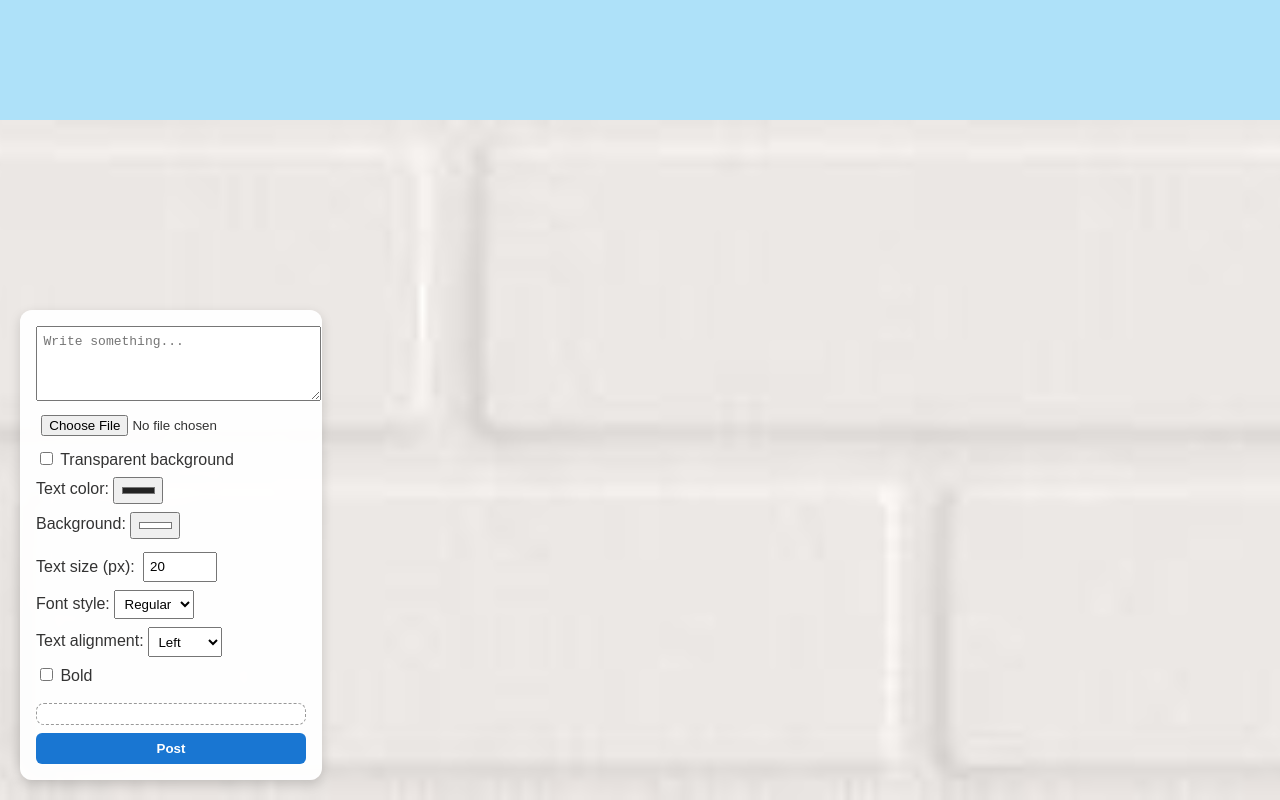
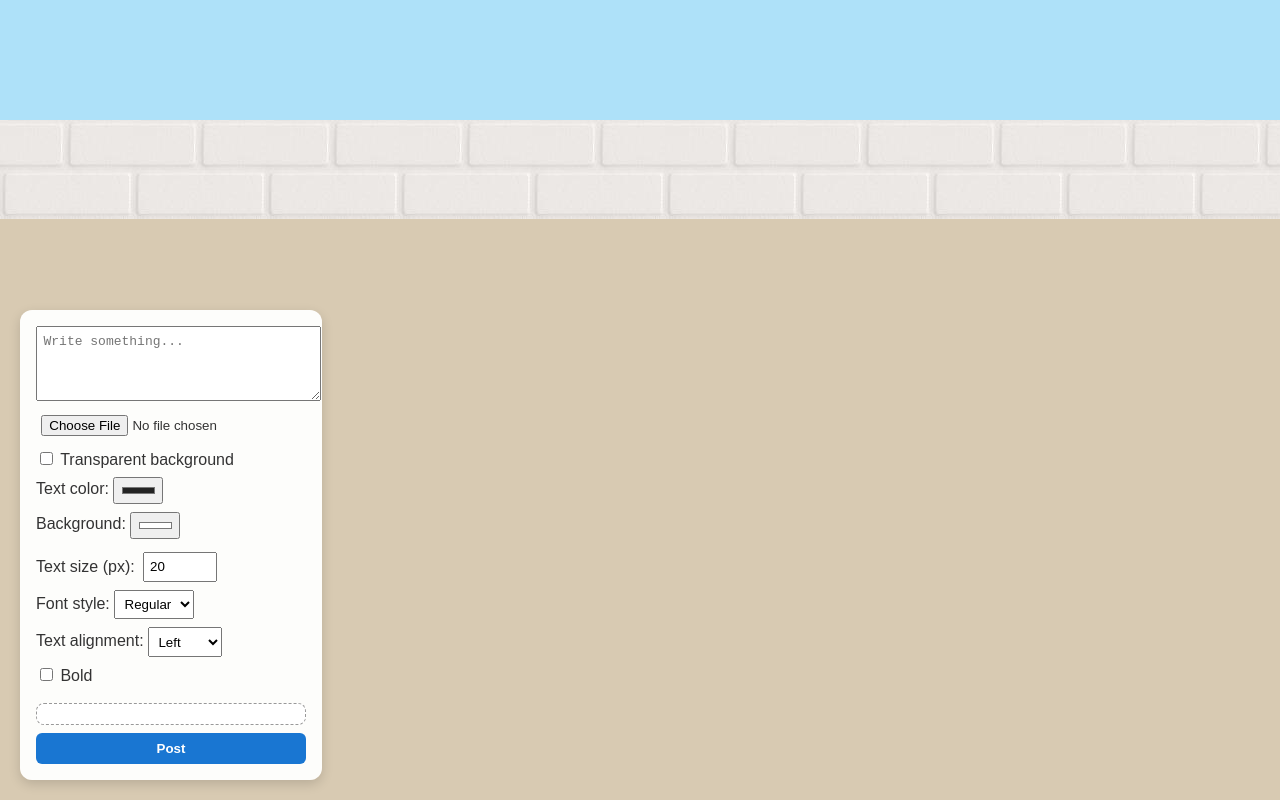
Before and after one commit to tomartir/The-Wall, a website: page index.html in a window 1280 px wide. Drawn offline with Linux system fonts and the light colour scheme; no server answers.

Commit message:
Update styles.css

```diff
--- a/styles.css
+++ b/styles.css
@@ -34,7 +34,6 @@ html, body {
   background-image: url('wall.jpg');
   background-repeat: repeat-x;
   background-position: 0 0;
-  background-size: auto 100%;
 
   -ms-overflow-style: none;
 }
@@ -48,7 +47,7 @@ html, body {
   flex-direction: row;
   gap: 1em;
   padding: 1em;
-  height: calc(100% - 4em);
+  min-height: 100%;
   box-sizing: border-box;
   align-items: flex-start;
 
```
